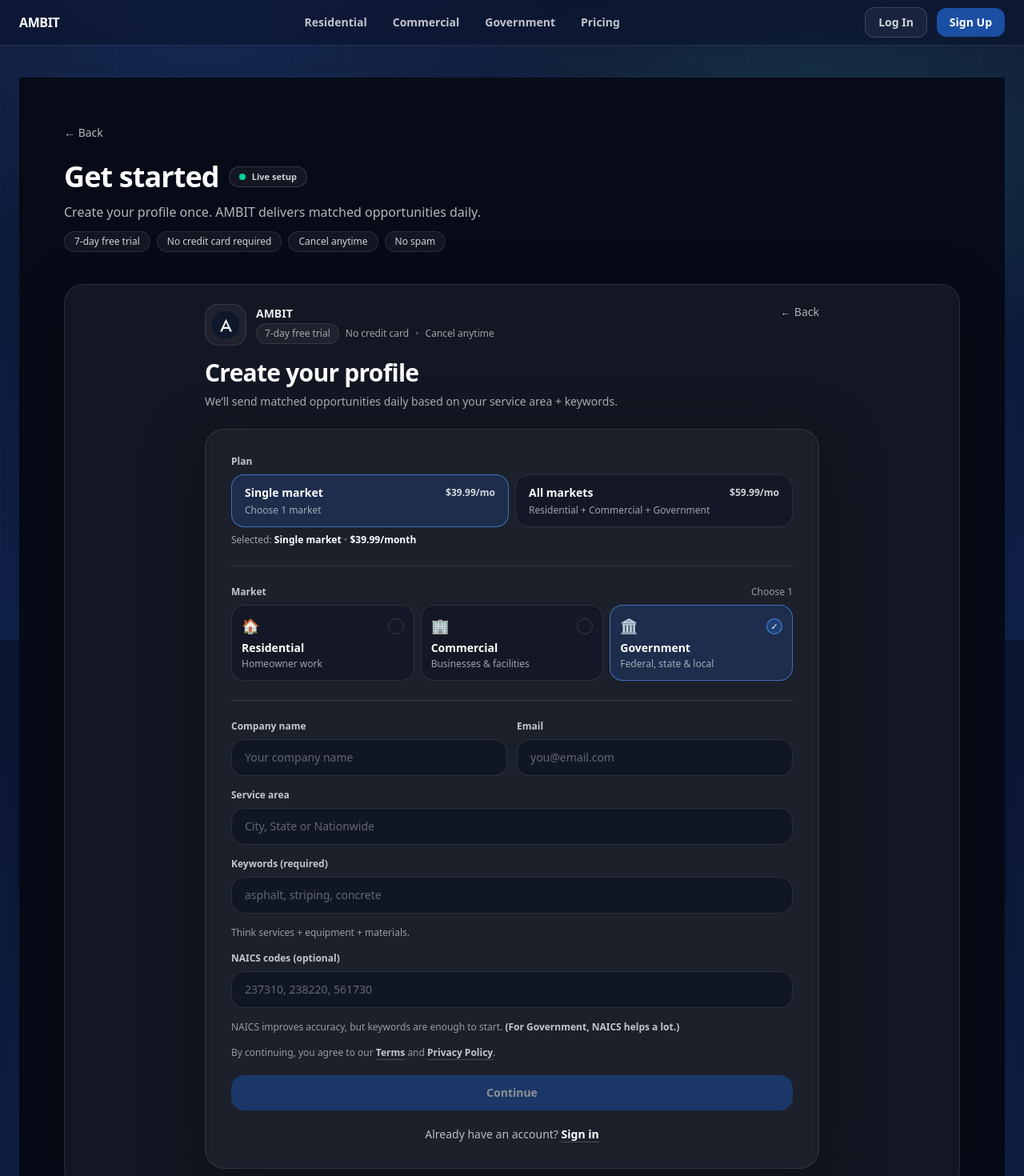
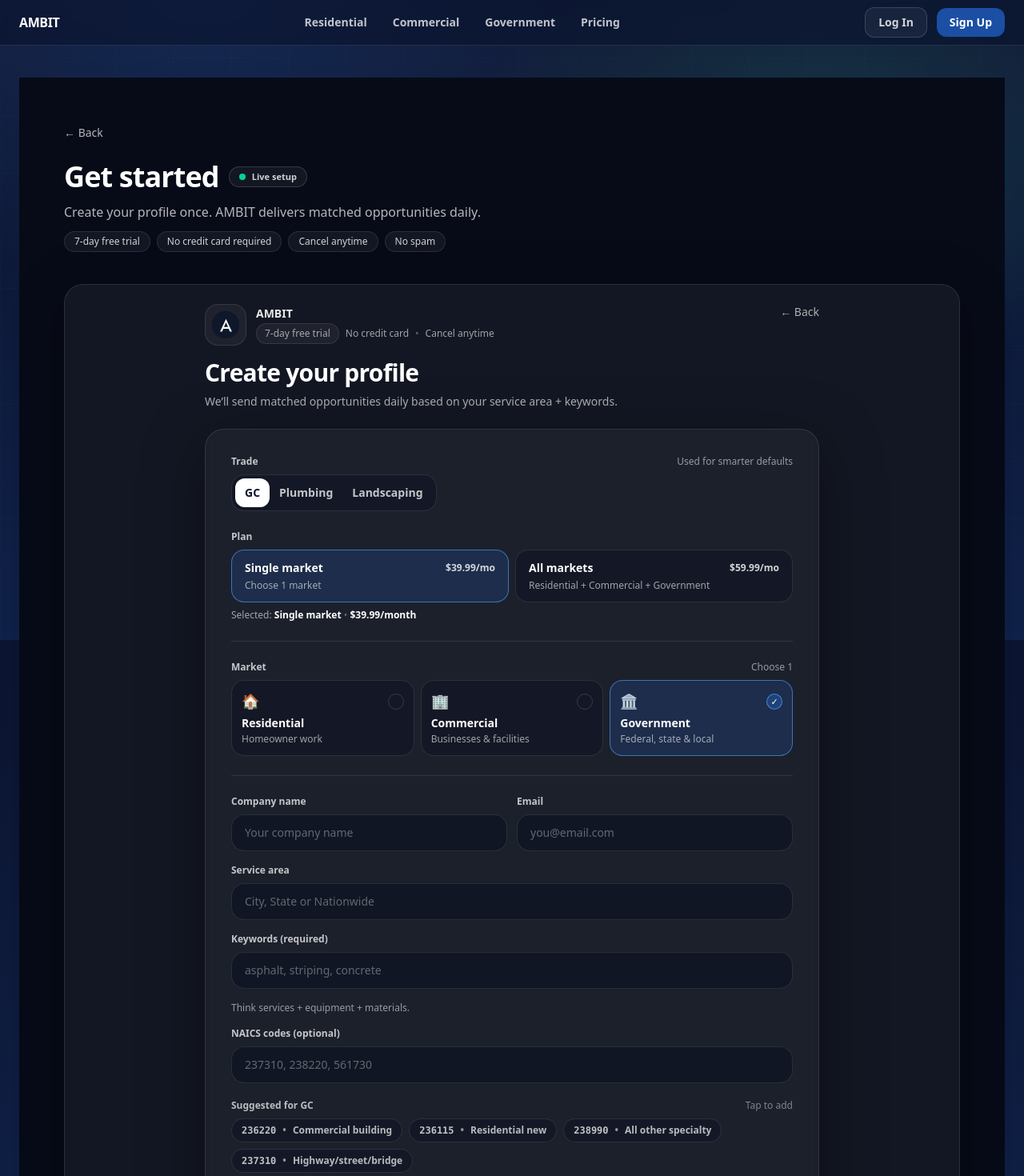
Before and after one commit to seansevrix/ambit, a Next.js app: page /get-started in a window 1280 px wide. Shown: the top 1470 px of the page at 80% size. Built offline with nearby package versions, Linux system fonts and the light colour scheme; no server answers.

Commit message:
Prefill get-started from query params and add trade NAICS chips

```diff
--- a/app/get-started/GetStartedClient.tsx
+++ b/app/get-started/GetStartedClient.tsx
@@ -1,7 +1,7 @@
 "use client";
 
 import Link from "next/link";
-import { useEffect, useMemo, useState, type ReactNode } from "react";
+import { useEffect, useMemo, useRef, useState, type ReactNode } from "react";
 import { useRouter, useSearchParams } from "next/navigation";
 import AmbitMark from "../components/AmbitMark";
 
@@ -29,7 +29,7 @@ function isValidNaicsToken(input: string) {
   return /^\d{2,6}$/.test(input);
 }
 function parseNaicsList(raw: string) {
-  const parts = raw
+  const parts = String(raw || "")
     .split(",")
     .map((p) => p.trim())
     .filter(Boolean);
@@ -56,6 +56,23 @@ function parseNaicsList(raw: string) {
   };
 }
 
+function addNaicsToken(current: string, token: string) {
+  const parsed = parseNaicsList(current);
+  const t = sanitizeNaicsToken(token);
+  if (!isValidNaicsToken(t)) return current;
+
+  const set = new Set(parsed.valid);
+  set.add(t);
+  return Array.from(set).join(", ");
+}
+
+function removeNaicsToken(current: string, token: string) {
+  const parsed = parseNaicsList(current);
+  const t = sanitizeNaicsToken(token);
+  const next = parsed.valid.filter((x) => x !== t);
+  return next.join(", ");
+}
+
 /** Segments / Markets */
 type SegmentKey = "residential" | "commercial" | "government";
 const SEGMENTS: Array<{
@@ -74,6 +91,45 @@ type PlanTier = "single" | "all";
 const PRICE_SINGLE = 39.99;
 const PRICE_ALL = 59.99;
 
+// Trade for prefill + NAICS chips
+type Trade = "GC" | "Plumbing" | "Landscaping";
+const TRADE_OPTIONS: Trade[] = ["GC", "Plumbing", "Landscaping"];
+
+const NAICS_SUGGESTIONS: Record<Trade, Array<{ code: string; label: string }>> = {
+  GC: [
+    { code: "236220", label: "Commercial building" },
+    { code: "236115", label: "Residential new" },
+    { code: "238990", label: "All other specialty" },
+    { code: "237310", label: "Highway/street/bridge" },
+  ],
+  Plumbing: [
+    { code: "238220", label: "Plumbing/HVAC" },
+    { code: "561790", label: "Other services (alt)" },
+    { code: "561210", label: "Facilities support" },
+  ],
+  Landscaping: [
+    { code: "561730", label: "Landscaping" },
+    { code: "561710", label: "Exterminating (adj.)" },
+    { code: "238990", label: "Outdoor specialty (alt)" },
+  ],
+};
+
+function normalizeTrade(raw: string | null): Trade | null {
+  const v = String(raw || "").trim().toLowerCase();
+  if (v === "gc" || v === "general" || v === "generalcontractor") return "GC";
+  if (v === "plumbing" || v === "plumber") return "Plumbing";
+  if (v === "landscaping" || v === "landscape") return "Landscaping";
+  return null;
+}
+
+function normalizeMarket(raw: string | null): SegmentKey | null {
+  const v = String(raw || "").trim().toLowerCase();
+  if (v === "residential") return "residential";
+  if (v === "commercial") return "commercial";
+  if (v === "government" || v === "gov") return "government";
+  return null;
+}
+
 export default function GetStartedClient() {
   const router = useRouter();
   const searchParams = useSearchParams();
@@ -86,6 +142,9 @@ export default function GetStartedClient() {
 
   const [plan, setPlan] = useState<PlanTier>("single");
 
+  // Trade state (for NAICS chips + optional prefill)
+  const [trade, setTrade] = useState<Trade>("GC");
+
   // default: all selected; single-plan effect will reduce to 1
   const [segments, setSegments] = useState<Set<SegmentKey>>(
     () => new Set<SegmentKey>(["residential", "commercial", "government"])
@@ -96,6 +155,9 @@ export default function GetStartedClient() {
 
   const [naicsTouched, setNaicsTouched] = useState(false);
   const [segmentsTouched, setSegmentsTouched] = useState(false);
+
+  // Prefill only once (don’t clobber user typing)
+  const didPrefillRef = useRef(false);
 
   // Load plan once (query param > localStorage > default)
   useEffect(() => {
@@ -113,6 +175,34 @@ export default function GetStartedClient() {
     }
 
     setPlan(next || "single");
+  }, [searchParams]);
+
+  // Prefill from query params: trade, area, keywords, market (optional)
+  useEffect(() => {
+    if (didPrefillRef.current) return;
+    if (!searchParams) return;
+
+    const qpTrade = normalizeTrade(searchParams.get("trade"));
+    const qpArea = String(searchParams.get("area") || "").trim();
+    const qpKeywords = String(searchParams.get("keywords") || "").trim();
+    const qpMarket = normalizeMarket(searchParams.get("market"));
+
+    if (qpTrade) setTrade(qpTrade);
+
+    if (qpArea && !serviceArea.trim()) setServiceArea(qpArea);
+    if (qpKeywords && !keywords.trim()) setKeywords(qpKeywords);
+
+    // Optional: if market is provided, set single plan + that segment
+    if (qpMarket) {
+      setPlan("single");
+      setSegments(new Set<SegmentKey>([qpMarket]));
+    }
+
+    // Mark prefill as done if any of these existed
+    if (qpTrade || qpArea || qpKeywords || qpMarket) {
+      didPrefillRef.current = true;
+    }
+    // eslint-disable-next-line react-hooks/exhaustive-deps
   }, [searchParams]);
 
   // Persist plan selection
@@ -201,6 +291,8 @@ export default function GetStartedClient() {
         keywords: kw,
         segments: segmentsList,
         segmentCsv: segmentsCsv,
+        // optional metadata (safe to send even if backend ignores)
+        trade,
       };
 
       const { res, json } = await postJson(`${API_BASE}/engine/customers`, payload);
@@ -223,6 +315,8 @@ export default function GetStartedClient() {
       setLoading(false);
     }
   }
+
+  const activeNaicsSet = useMemo(() => new Set(naicsParsed.valid), [naicsParsed.valid]);
 
   return (
     <section className="mx-auto w-full max-w-3xl">
@@ -261,6 +355,36 @@ export default function GetStartedClient() {
 
       {/* Main card */}
       <div className="rounded-3xl border border-white/10 bg-white/[0.04] p-6 shadow-[0_20px_80px_rgba(0,0,0,0.35)] backdrop-blur sm:p-8">
+        {/* Trade (new, fast win) */}
+        <div className="mb-6">
+          <div className="mb-2 flex items-center justify-between">
+            <div className="text-xs font-semibold text-white/75">Trade</div>
+            <div className="text-xs text-white/55">Used for smarter defaults</div>
+          </div>
+
+          <div className="inline-flex rounded-2xl border border-white/10 bg-slate-950/25 p-1">
+            {TRADE_OPTIONS.map((t) => {
+              const active = trade === t;
+              return (
+                <button
+                  key={t}
+                  type="button"
+                  onClick={() => setTrade(t)}
+                  className={[
+                    "rounded-xl px-3 py-2 text-sm font-semibold transition",
+                    active
+                      ? "bg-white text-slate-900 shadow-sm"
+                      : "text-white/75 hover:text-white",
+                  ].join(" ")}
+                  aria-pressed={active}
+                >
+                  {t}
+                </button>
+              );
+            })}
+          </div>
+        </div>
+
         {/* Plan */}
         <div>
           <div className="mb-2 text-xs font-semibold text-white/75">Plan</div>
@@ -449,7 +573,45 @@ export default function GetStartedClient() {
               inputMode="text"
             />
 
-            <div className="mt-2 text-xs text-white/55">
+            {/* Trade-based chips */}
+            <div className="mt-3">
+              <div className="flex items-center justify-between">
+                <div className="text-xs font-semibold text-white/70">Suggested for {trade}</div>
+                <div className="text-xs text-white/45">Tap to add</div>
+              </div>
+
+              <div className="mt-2 flex flex-wrap gap-2">
+                {NAICS_SUGGESTIONS[trade].map((s) => {
+                  const active = activeNaicsSet.has(sanitizeNaicsToken(s.code));
+                  return (
+                    <button
+                      key={s.code}
+                      type="button"
+                      onClick={() => {
+                        setNaicsTouched(true);
+                        setNaicsInput((cur) =>
+                          active ? removeNaicsToken(cur, s.code) : addNaicsToken(cur, s.code)
+                        );
+                      }}
+                      className={[
+                        "inline-flex items-center gap-2 rounded-full border px-3 py-1.5 text-xs font-semibold transition",
+                        active
+                          ? "border-blue-400/60 bg-blue-500/20 text-white"
+                          : "border-white/10 bg-slate-950/25 text-white/75 hover:text-white hover:bg-slate-950/35",
+                      ].join(" ")}
+                      aria-pressed={active}
+                    >
+                      <span className="font-mono">{s.code}</span>
+                      <span className="text-white/55">•</span>
+                      <span className="text-white/70">{s.label}</span>
+                      {active ? <span className="ml-1 text-white">✓</span> : null}
+                    </button>
+                  );
+                })}
+              </div>
+            </div>
+
+            <div className="mt-3 text-xs text-white/55">
               NAICS improves accuracy, but keywords are enough to start.
               {govSelected ? (
                 <span className="font-semibold text-white/75"> (For Government, NAICS helps a lot.)</span>
@@ -477,11 +639,17 @@ export default function GetStartedClient() {
 
           <div className="text-xs text-white/55">
             By continuing, you agree to our{" "}
-            <Link href="/terms" className="font-semibold text-white/75 underline underline-offset-4 decoration-white/20 hover:decoration-white/50">
+            <Link
+              href="/terms"
+              className="font-semibold text-white/75 underline underline-offset-4 decoration-white/20 hover:decoration-white/50"
+            >
               Terms
             </Link>{" "}
             and{" "}
-            <Link href="/privacy" className="font-semibold text-white/75 underline underline-offset-4 decoration-white/20 hover:decoration-white/50">
+            <Link
+              href="/privacy"
+              className="font-semibold text-white/75 underline underline-offset-4 decoration-white/20 hover:decoration-white/50"
+            >
               Privacy Policy
             </Link>
             .
@@ -497,7 +665,10 @@ export default function GetStartedClient() {
 
           <div className="pt-1 text-center text-sm text-white/70">
             Already have an account?{" "}
-            <Link href="/login" className="font-semibold text-white underline underline-offset-4 decoration-white/20 hover:decoration-white/50">
+            <Link
+              href="/login"
+              className="font-semibold text-white underline underline-offset-4 decoration-white/20 hover:decoration-white/50"
+            >
               Sign in
             </Link>
           </div>
```
